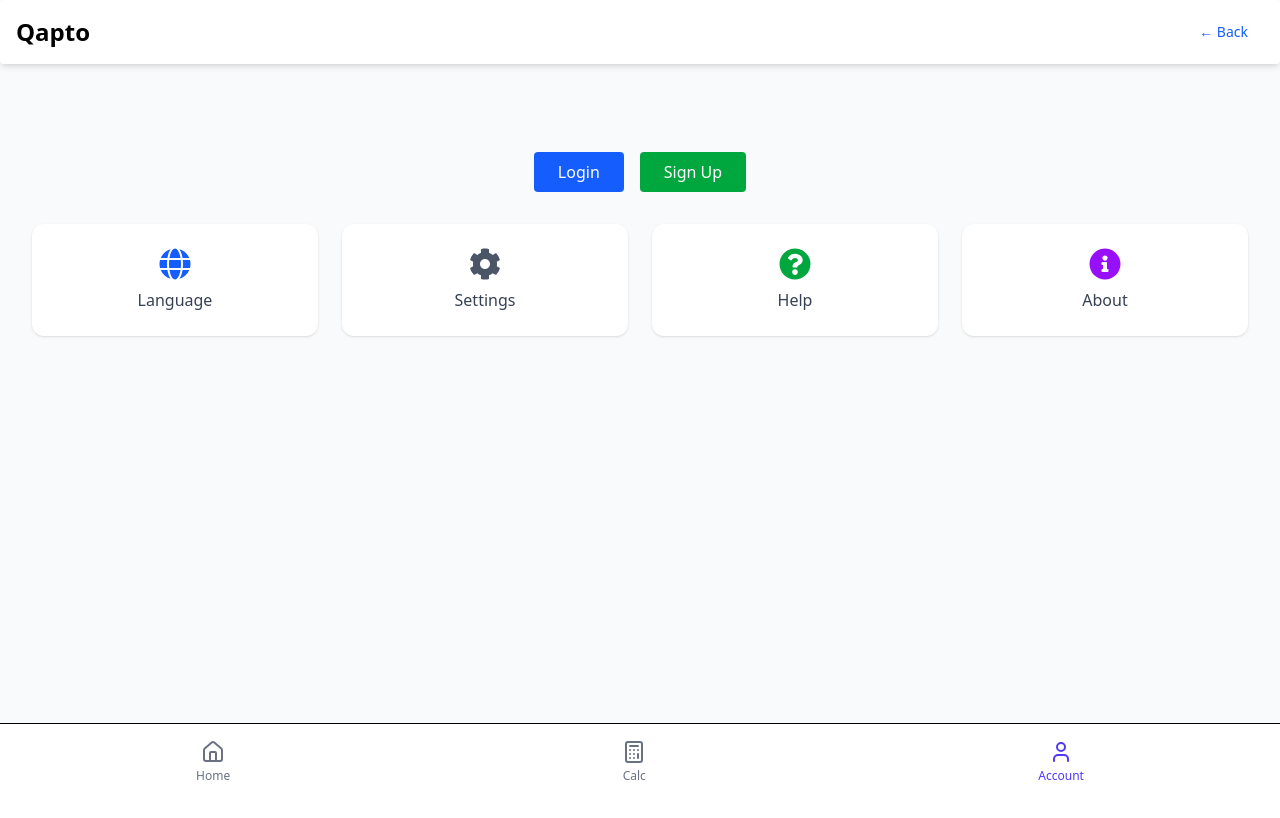
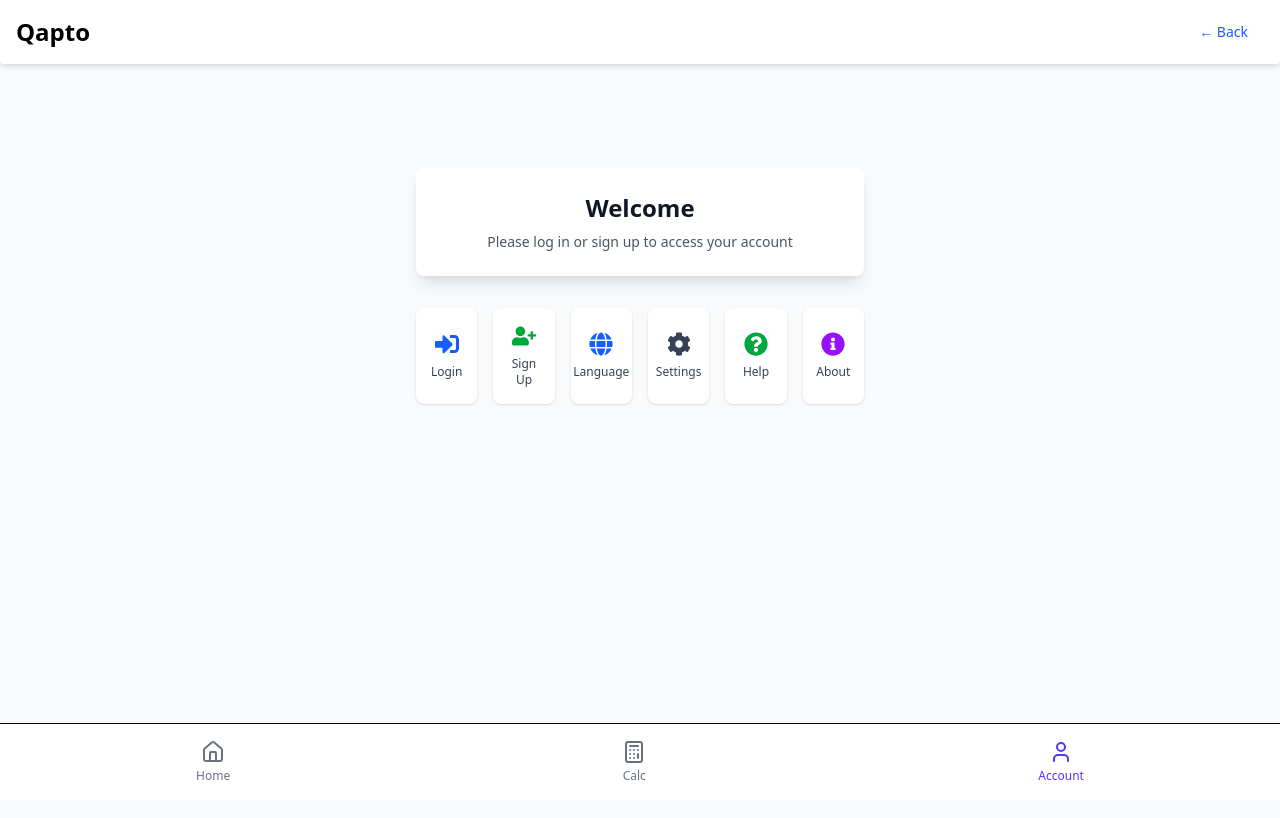
Before and after one commit to tunu7/Qapto, a React (Vite) app in the folder client/: page /account in a window 1280 px wide. Shown: the top 818 px of the page. Built offline with nearby package versions, Linux system fonts and the light colour scheme.

Commit message:
accountpagealmost

```diff
--- a/client/src/pages/AccountPage.jsx
+++ b/client/src/pages/AccountPage.jsx
@@ -1,17 +1,17 @@
 // src/pages/AccountPage.jsx
-
 import { useSelector, useDispatch } from 'react-redux';
 import { logoutUser } from '../features/auth/authSlice';
 import { Link, useNavigate } from 'react-router-dom';
 import {
   FaUser,
   FaSignOutAlt,
+  FaSignInAlt,
+  FaUserPlus,
   FaGlobe,
   FaCog,
   FaInfoCircle,
   FaQuestionCircle,
 } from 'react-icons/fa';
-
 
 const AccountPage = () => {
   const dispatch = useDispatch();
@@ -24,76 +24,119 @@ const AccountPage = () => {
   };
 
   return (
-    <div className="container mx-auto px-4 py-8">
-      {/* Top Actions: Login/Signup or User Info & Actions */}
+    <div className="min-h-screen bg-gray-50 py-12 px-4 sm:px-6 lg:px-8">
+      <div className="max-w-md mx-auto">
+        {/* Header Card */}
+        <div className="bg-white rounded-lg shadow-lg p-6 text-center">
           {user ? (
-        <div className="flex justify-center items-center space-x-6 mb-8">
+            <>
               <img
                 src={`https://ui-avatars.com/api/?name=${encodeURIComponent(
                   user.name || 'User'
-            )}&background=ffffff&color=000000&size=64`}
+                )}&background=ffffff&color=000000&size=128`}
                 alt="Avatar"
-            className="w-10 h-10 rounded-full border-2 border-gray-300"
+                className="w-20 h-20 rounded-full mx-auto shadow-sm"
               />
-          <span className="text-lg font-medium text-gray-800">
-            {user.name}
+              <h2 className="mt-4 text-2xl font-semibold text-gray-900">
+                Welcome, {user.name}
+              </h2>
+              <p className="mt-1 text-sm text-gray-600">{user.email}</p>
+            </>
+          ) : (
+            <>
+              <h2 className="text-2xl font-semibold text-gray-900">
+                Welcome
+              </h2>
+              <p className="mt-2 text-sm text-gray-600">
+                Please log in or sign up to access your account
+              </p>
+            </>
+          )}
+        </div>
+
+        {/* Icon Grid */}
+        <div className="mt-8 grid grid-cols-2 gap-4 sm:grid-cols-4 lg:grid-cols-6">
+          {user ? (
+            <>
+              <button
+                onClick={() => navigate('/account')}
+                className="group bg-white flex flex-col items-center justify-center p-4 rounded-lg shadow hover:shadow-lg transition"
+              >
+                <FaUser className="w-6 h-6 text-gray-700 group-hover:text-gray-900" />
+                <span className="mt-2 text-xs font-medium text-gray-700 group-hover:text-gray-900">
+                  Profile
                 </span>
-          <Link
-            to="/account"
-            className="text-gray-700 hover:text-gray-900 transition"
+              </button>
+            </>
+          ) : (
+            <>
+              <button
+                onClick={() => navigate('/login')}
+                className="group bg-white flex flex-col items-center justify-center p-4 rounded-lg shadow hover:shadow-lg transition"
               >
-            <FaUser className="w-6 h-6" />
-          </Link>
+                <FaSignInAlt className="w-6 h-6 text-blue-600 group-hover:text-blue-700" />
+                <span className="mt-2 text-xs font-medium text-gray-700 group-hover:text-gray-900">
+                  Login
+                </span>
+              </button>
               <button
-            onClick={handleLogout}
-            className="text-gray-700 hover:text-gray-900 transition"
+                onClick={() => navigate('/register')}
+                className="group bg-white flex flex-col items-center justify-center p-4 rounded-lg shadow hover:shadow-lg transition"
               >
-            <FaSignOutAlt className="w-6 h-6" />
+                <FaUserPlus className="w-6 h-6 text-green-600 group-hover:text-green-700" />
+                <span className="mt-2 text-xs font-medium text-gray-700 group-hover:text-gray-900">
+                  Sign Up
+                </span>
               </button>
-        </div>
-      ) : (
-        <div className="flex justify-center space-x-4 mb-8">
-          <Link
-            to="/login"
-            className="px-6 py-2 bg-blue-600 text-white rounded hover:bg-blue-700 transition"
-          >
-            Login
-          </Link>
-          <Link
-            to="/register"
-            className="px-6 py-2 bg-green-600 text-white rounded hover:bg-green-700 transition"
-          >
-            Sign Up
-          </Link>
-        </div>
+            </>
           )}
 
-      {/* Four Sections (common) */}
-      <div className="grid grid-cols-2 sm:grid-cols-4 gap-6">
-        <button className="flex flex-col items-center p-6 bg-white rounded-xl shadow hover:shadow-md transition">
-          <FaGlobe className="w-8 h-8 text-blue-600" />
-          <span className="mt-2 text-gray-700 font-medium">Language</span>
+          {/* Common Actions */}
+          <button className="group bg-white flex flex-col items-center justify-center p-4 rounded-lg shadow hover:shadow-lg transition">
+            <FaGlobe className="w-6 h-6 text-blue-600 group-hover:text-blue-700" />
+            <span className="mt-2 text-xs font-medium text-gray-700 group-hover:text-gray-900">
+              Language
+            </span>
           </button>
-        <button className="flex flex-col items-center p-6 bg-white rounded-xl shadow hover:shadow-md transition">
-          <FaCog className="w-8 h-8 text-gray-600" />
-          <span className="mt-2 text-gray-700 font-medium">Settings</span>
+          <button className="group bg-white flex flex-col items-center justify-center p-4 rounded-lg shadow hover:shadow-lg transition">
+            <FaCog className="w-6 h-6 text-gray-700 group-hover:text-gray-900" />
+            <span className="mt-2 text-xs font-medium text-gray-700 group-hover:text-gray-900">
+              Settings
+            </span>
           </button>
           <button
             onClick={() => navigate('/help')}
-          className="flex flex-col items-center p-6 bg-white rounded-xl shadow hover:shadow-md transition"
+            className="group bg-white flex flex-col items-center justify-center p-4 rounded-lg shadow hover:shadow-lg transition"
           >
-          <FaQuestionCircle className="w-8 h-8 text-green-600" />
-          <span className="mt-2 text-gray-700 font-medium">Help</span>
+            <FaQuestionCircle className="w-6 h-6 text-green-600 group-hover:text-green-700" />
+            <span className="mt-2 text-xs font-medium text-gray-700 group-hover:text-gray-900">
+              Help
+            </span>
           </button>
           <button
             onClick={() => navigate('/about')}
-          className="flex flex-col items-center p-6 bg-white rounded-xl shadow hover:shadow-md transition"
+            className="group bg-white flex flex-col items-center justify-center p-4 rounded-lg shadow hover:shadow-lg transition"
           >
-          <FaInfoCircle className="w-8 h-8 text-purple-600" />
-          <span className="mt-2 text-gray-700 font-medium">About</span>
+            <FaInfoCircle className="w-6 h-6 text-purple-600 group-hover:text-purple-700" />
+            <span className="mt-2 text-xs font-medium text-gray-700 group-hover:text-gray-900">
+              About
+            </span>
           </button>
+
+          {/* Logout (last) */}
+          {user && (
+            <button
+              onClick={handleLogout}
+              className="group bg-white flex flex-col items-center justify-center p-4 rounded-lg shadow hover:shadow-lg transition"
+            >
+              <FaSignOutAlt className="w-6 h-6 text-red-500 group-hover:text-red-600" />
+              <span className="mt-2 text-xs font-medium text-gray-700 group-hover:text-gray-900">
+                Logout
+              </span>
+            </button>
+          )}
         </div>
-
+      </div>
     </div>
   );
 };
```
Lines whose indentation alone changed are shown as unchanged.
